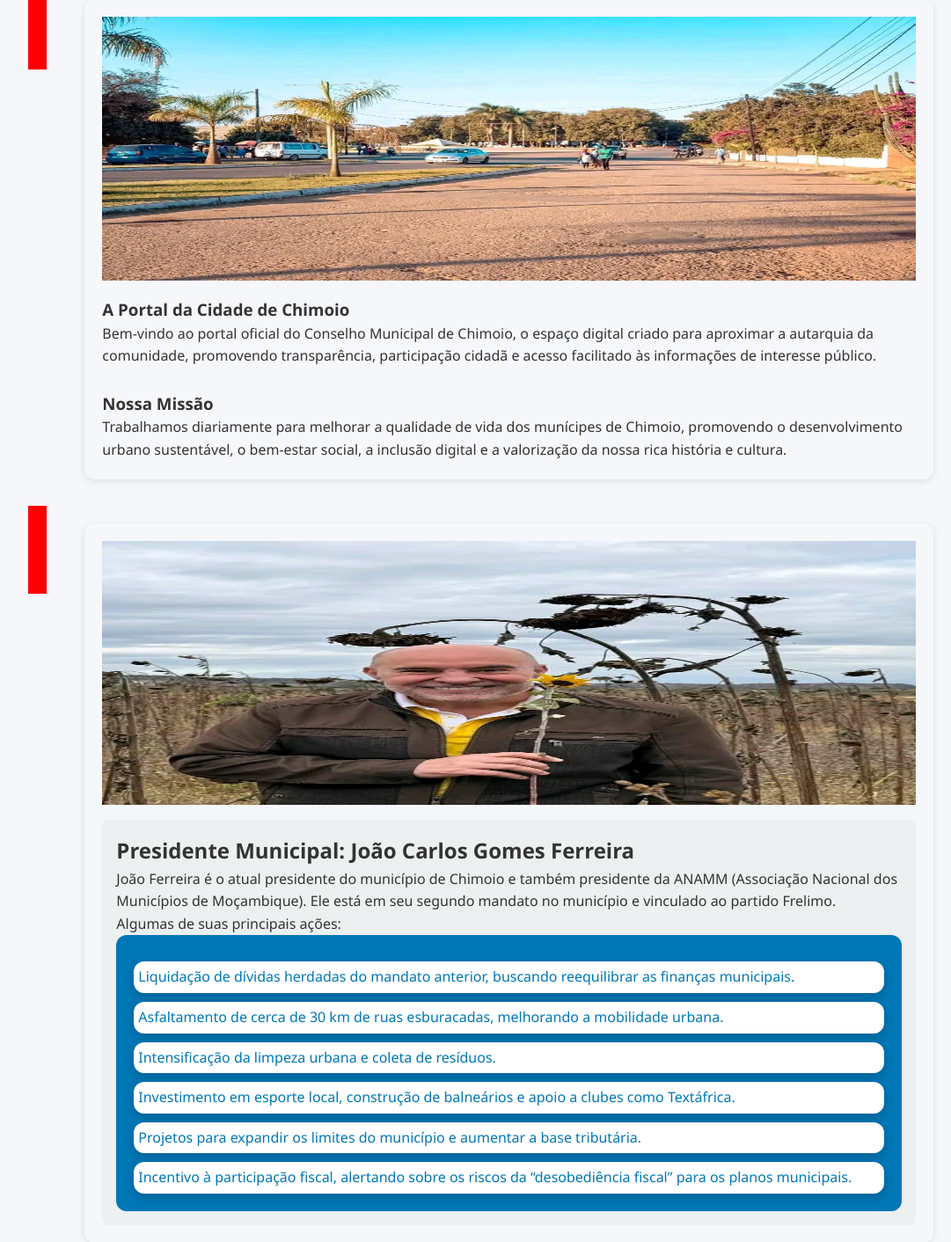
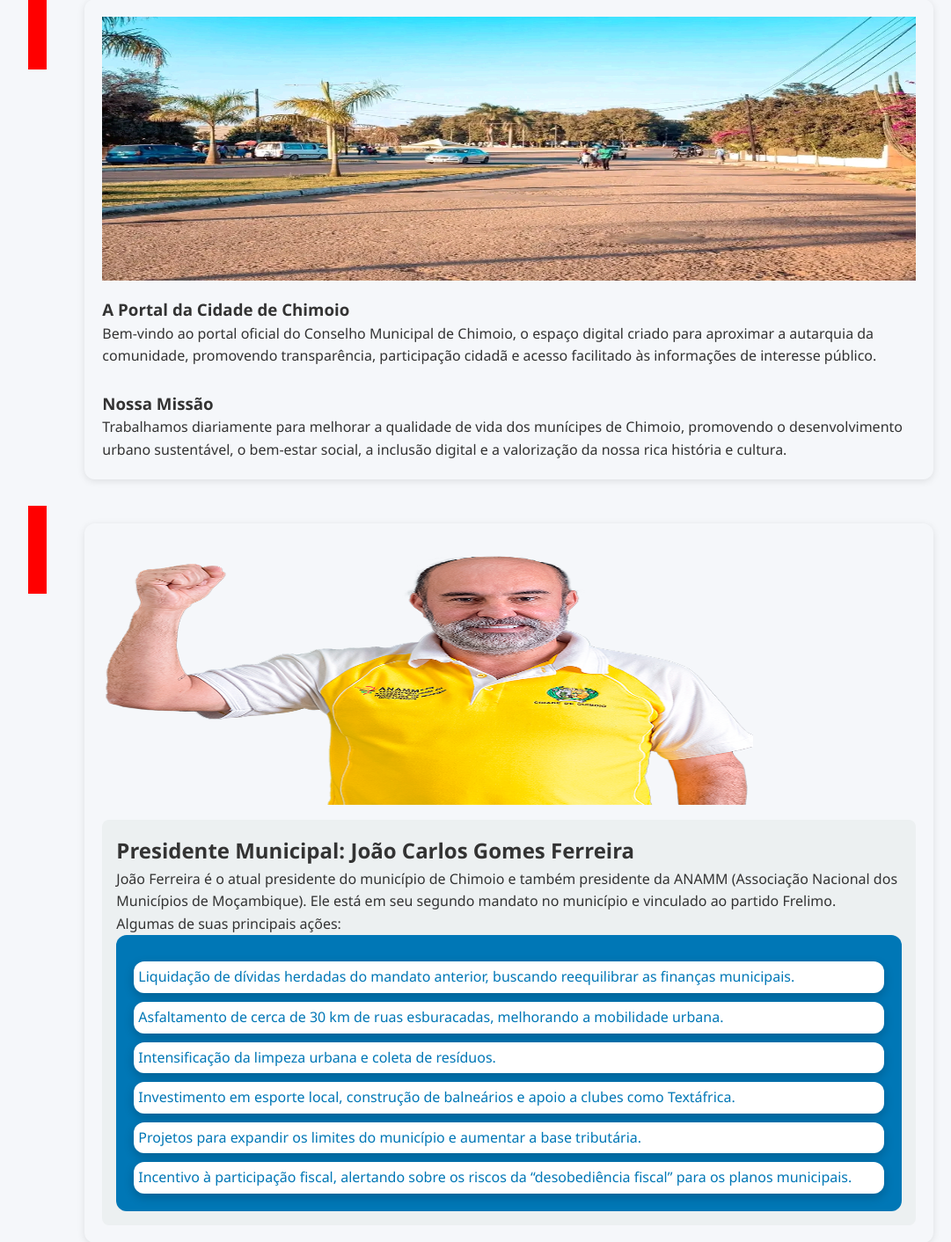
Before and after one commit to mozlimoz0rc-hue/cmcchimoio, a Flask app: page /sobre_nos in a window 1280 px wide. Shown: the part 487-1899 px from the top of the page at 88% size, without its empty margins (72-1153 px from the left). Run offline with Flask 3, Linux system fonts and the light colour scheme.

Commit message:
Update sobre.html
ugrade images

```diff
--- a/templates/sobre.html
+++ b/templates/sobre.html
@@ -88,7 +88,8 @@ Trabalhamos diariamente para melhorar a qualidade de vida dos munícipes de Chim
             <div class="bx--barra"></div>
             <div class="box--history">
                 <div class="box--img--history">
-                    <img src="{{url_for('static', filename='dadosCAC/Ferreiras1.jpg')}}" />
+              <img style="width: 80%;" src="{{url_for('static', filename='dadosCAC/ferreiras2.png')}}" />
+
 
                 </div>
                 <div class="box--content--history">
```
